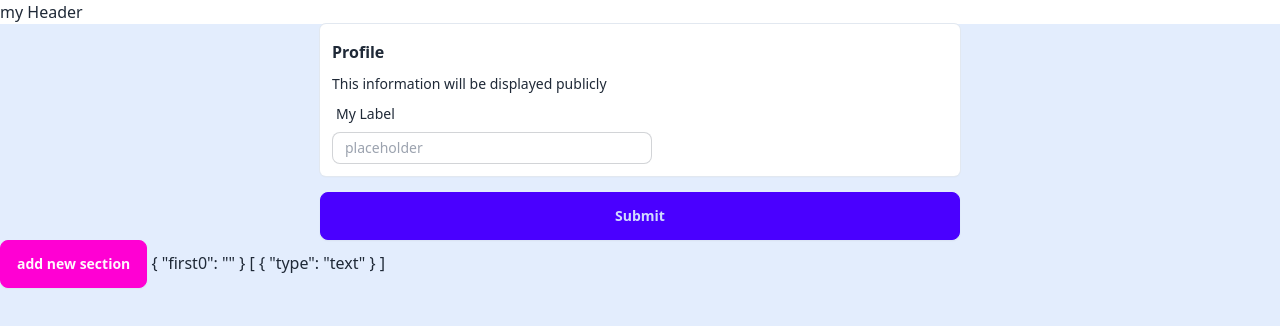
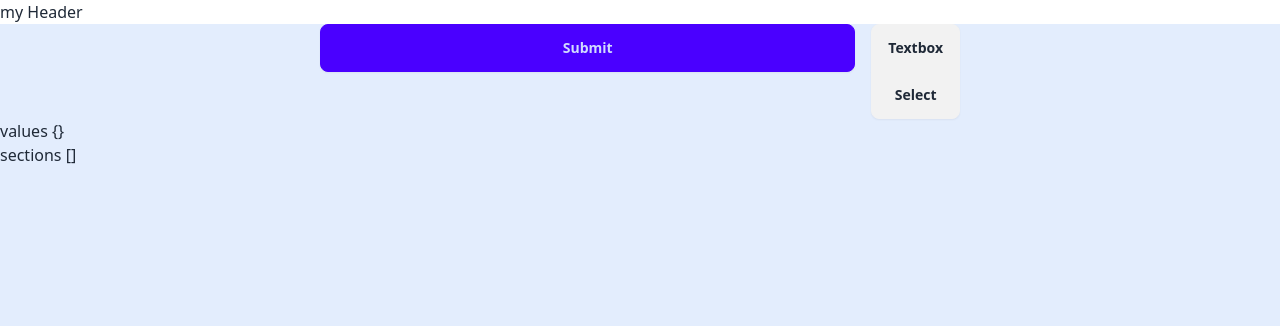
Before and after one commit to dgschel/EasySurvey, an Angular app: page /home in a window 1280 px wide. Shown: the top 326 px of the page. Built offline with nearby package versions, Linux system fonts and the light colour scheme.

Commit message:
add variable to differentiate form-inputs, create grid of 2 columns

```diff
--- a/src/app/home/home.component.html
+++ b/src/app/home/home.component.html
@@ -1,21 +1,20 @@
-<div class="max-w-screen-sm mx-auto">
+<div class="grid grid-flow-col gap-4 max-w-screen-sm mx-auto" style="grid-template-columns: 1fr;">
+  <!-- TODO: Move to new component -->
   <form class="grid gap-4" [formGroup]="form" (ngSubmit)="submit()">
-    <!-- <app-basic-card>
-      <h2 class="text-base font-semibold leading-8">Profile</h2>
-      <p class="mt-1 text-sm leading-6">This information will be displayed publicly</p>
-      <app-form-control-input inputControlName="first" [inputValidatorsFn]="fieldValidatorsFn">
-        <span slot="label" class="label-text">My Label</span>
-      </app-form-control-input>
-    </app-basic-card> -->
-
     <ng-container *ngFor="let section of sections; let i = index"
-      [ngTemplateOutlet]="section.type === 'text' ? customInput : customSelect"
+      [ngTemplateOutlet]="section === 'customInput' ? customInput : customSelect"
       [ngTemplateOutletContext]="{ index: i }"></ng-container>
 
-    <ng-template #customSelect>
+    <ng-template #customSelect let-index="index">
       <app-basic-card>
         <p class="mt-1 text-sm leading-6">My Select Control</p>
-        <app-form-control-select [controlKey]="'test'"></app-form-control-select>
+        <app-form-control-select [formControlKey]="'my_select'  + index" [validatorsFn]="validatorRequiredFn">
+          <span slot="label" class="label-text">My Label</span>
+          <option value selected disabled>Select option</option>
+          @for (option of options; track $index) {
+          <option [value]="option.value">{{ option.label }}</option>
+          }
+        </app-form-control-select>
       </app-basic-card>
     </ng-template>
 
@@ -30,9 +29,11 @@
     </ng-template>
     <button type="submit" class="btn btn-primary">Submit</button>
   </form>
+  <div class="join join-vertical">
+    <button class="btn join-item" (click)="add('customInput')">Textbox</button>
+    <button class="btn join-item" (click)="add('customSelect')">Select</button>
+  </div>
 </div>
 
-<button class="btn btn-secondary" (click)="add()">add new section</button>
-
-{{ form.value | json }}
-{{ sections | json }}
+<div>values {{ form.value | json }}</div>
+<div>sections {{ sections | json }}</div>
--- a/src/app/home/home.component.ts
+++ b/src/app/home/home.component.ts
@@ -1,4 +1,4 @@
-import { ChangeDetectionStrategy, ChangeDetectorRef, Component, Input, TemplateRef, ViewChild, ViewContainerRef } from '@angular/core';
+import { ChangeDetectorRef, Component } from '@angular/core';
 import { CommonModule, JsonPipe, NgForOf, NgTemplateOutlet } from '@angular/common';
 import { FormGroup, ReactiveFormsModule, ValidatorFn } from '@angular/forms';
 
@@ -17,8 +17,10 @@ import { FormControlSelectComponent } from '../shared/feature/form-control-selec
 export class HomeComponent {
   form: FormGroup = new FormGroup({});
   fieldValidatorsFn: ValidatorFn[] = [customRequiredValidator(), customMinLengthValidator(3)];
+  validatorRequiredFn: ValidatorFn[] = [customRequiredValidator()];
 
-  sections: { type: string }[] = [{ type: 'text' }];
+  sections: FormSurveyElement[] = [];
+  options = [{ value: '1', label: 'Option 1' }, { value: '2', label: 'Option 2' }]
 
   constructor(
     private cdr: ChangeDetectorRef,
@@ -38,8 +40,10 @@ export class HomeComponent {
     return randomIndex + 1;
   }
 
-  add() {
-    this.sections.push({ type: this.getValue() === 1 ? 'text' : 'select' });
+  add(sectionType: FormSurveyElement) {
+    this.sections.push(sectionType);
+  }
 
-  }
 }
+
+type FormSurveyElement = 'customInput' | 'customSelect';
```
